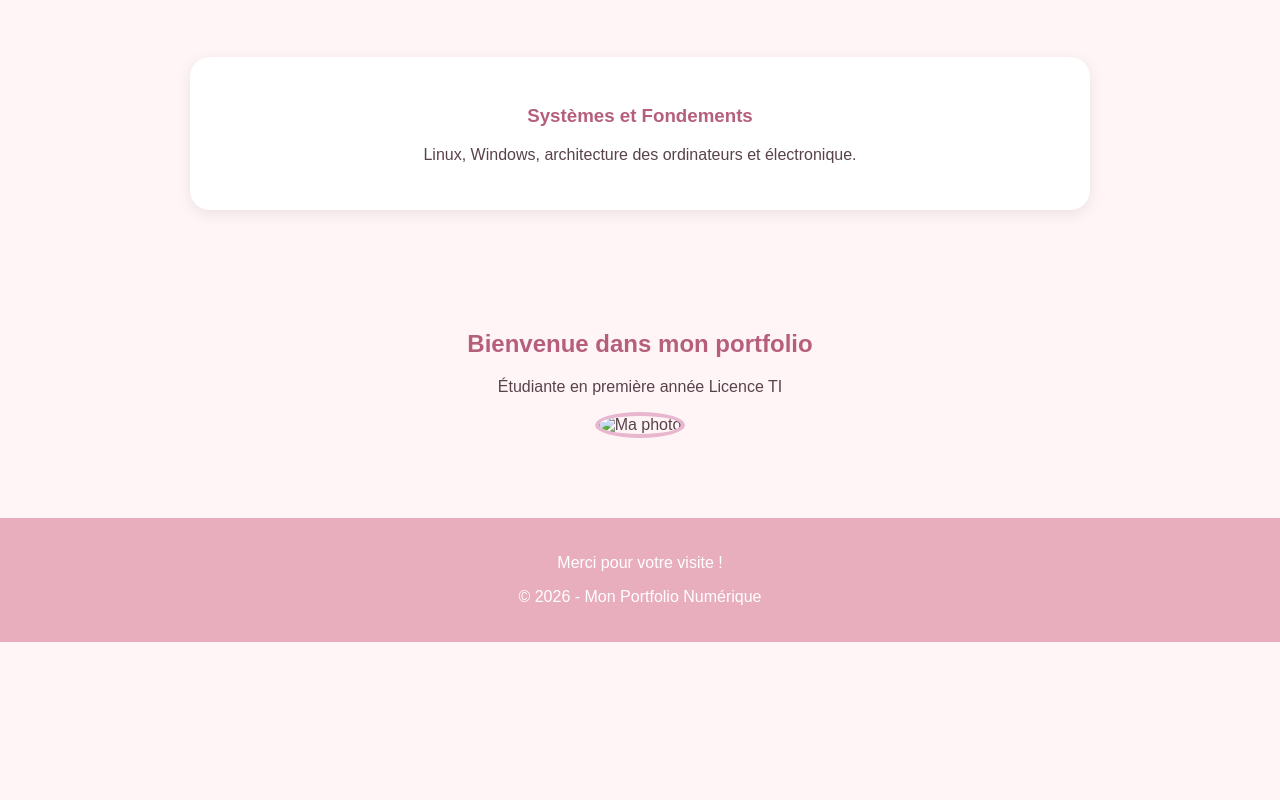
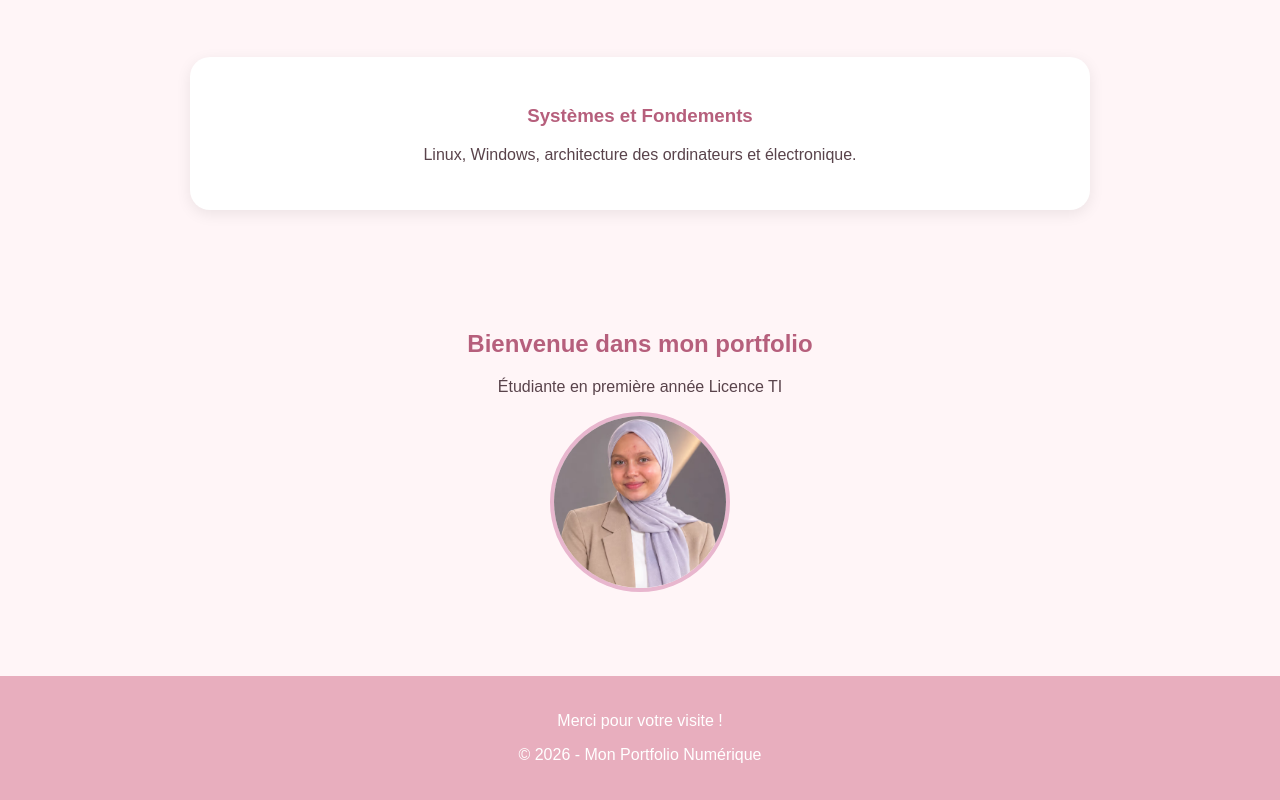
Before and after one commit to elaarzig/portfolio-numerique, a plain HTML site: page index.html in a window 1280 px wide. Shown: the part 1241-2041 px from the top of the page. Before the commit the page ends 1883 px from the top, so only its background shows below. Drawn offline with Linux system fonts and the light colour scheme.

Commit message:
Update profile image in index.html

```diff
--- a/index.html
+++ b/index.html
@@ -93,7 +93,7 @@
 
     <h2>Bienvenue dans mon portfolio</h2>
     <p>Étudiante en première année Licence TI</p>
-     <img src="medias/MEJK3873.JPG" alt="Ma photo">
+     <img src="medias/mon-profil.png" alt="Ma photo">
 </section>
 
     </main>
```
